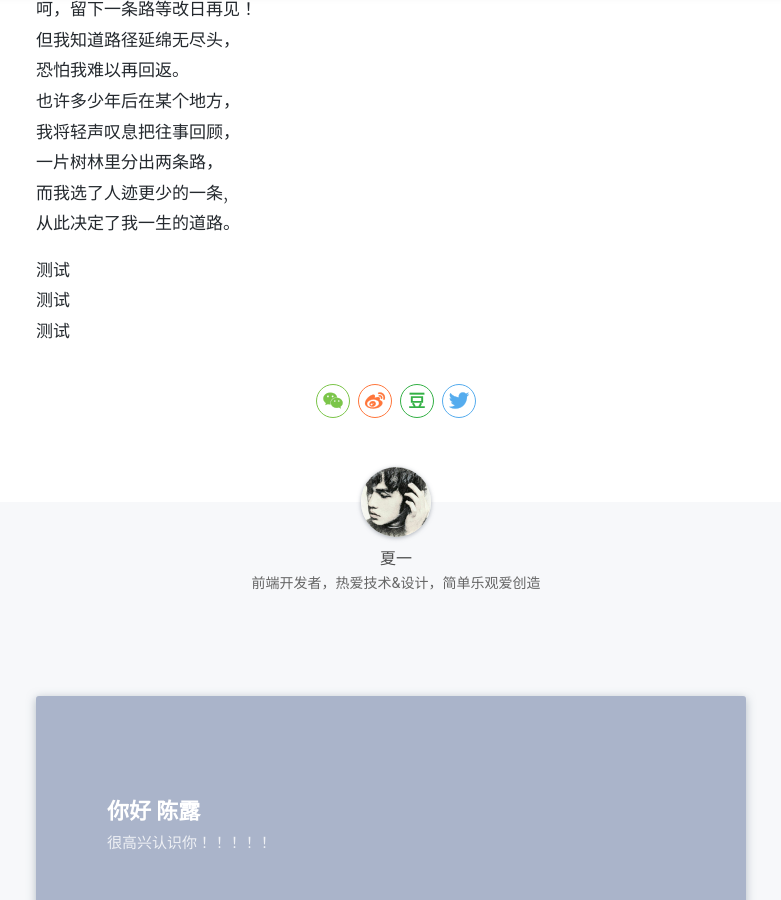
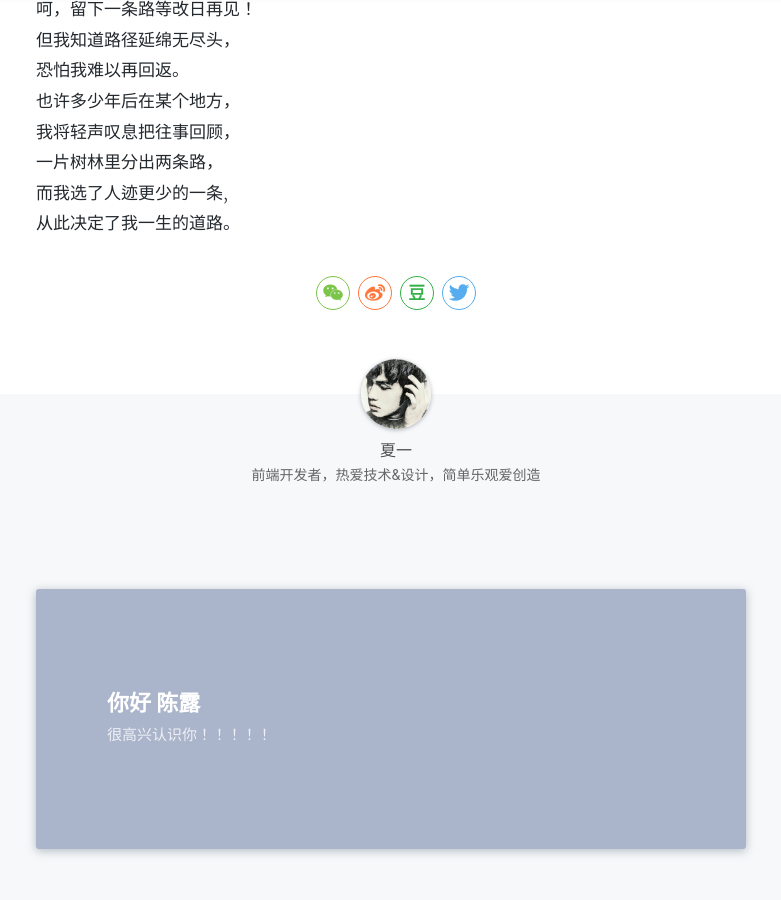
Before and after one commit to const-qy/const-qy.githhub.com, a Jekyll site: the page built from _posts/2020-4-13-a poem.md, in a window 1280 px wide and 900 px high, scrolled down 1010 px. Shown: the whole window, without its empty margins (244-1025 px from the left). Built offline with Jekyll 4.4.1, drawn with Linux system fonts in a browser that asks for light colours; nearby versions of some CDN libraries; a style sheet for code colours, icons or effects is not loaded.

Commit message:
Update 2020-4-13-a poem.md

```diff
--- a/_posts/2020-4-13-a poem.md
+++ b/_posts/2020-4-13-a poem.md
@@ -7,27 +7,23 @@
 cover: 'http://on2171g4d.bkt.clouddn.com/jekyll-theme-h2o-postcover.jpg'
 ---
 
-黄色的树林里分出两条路，<br/>
-可惜我不能同时去涉足，<br/>
-我在那路口久久伫立，<br/>
-我向着一条路极目望去，<br/>
-直到它消失在丛林深处。<br/>
-但我却选了另外一条路，<br/>
-它荒草萋萋，十分幽寂，<br/>
-显得更诱人、更美丽，<br/>
-虽然在这两条小路上，<br/>
-都很少留下旅人的足迹，<br/>
-虽然那天清晨落叶满地，<br/>
-两条路都未经脚印污染。<br/>
-呵，留下一条路等改日再见！<br/>
-但我知道路径延绵无尽头，<br/>
-恐怕我难以再回返。<br/>
-也许多少年后在某个地方， <br/>
-我将轻声叹息把往事回顾，<br/>
-一片树林里分出两条路，<br/>
-而我选了人迹更少的一条,<br/>
-从此决定了我一生的道路。<br/>
-
-测试
-测试
-测试
+黄色的树林里分出两条路，
+可惜我不能同时去涉足，
+我在那路口久久伫立，
+我向着一条路极目望去，
+直到它消失在丛林深处。
+但我却选了另外一条路，
+它荒草萋萋，十分幽寂，
+显得更诱人、更美丽，
+虽然在这两条小路上，
+都很少留下旅人的足迹，
+虽然那天清晨落叶满地，
+两条路都未经脚印污染。
+呵，留下一条路等改日再见！
+但我知道路径延绵无尽头，
+恐怕我难以再回返。
+也许多少年后在某个地方，
+我将轻声叹息把往事回顾，
+一片树林里分出两条路，
+而我选了人迹更少的一条,
+从此决定了我一生的道路。
```
